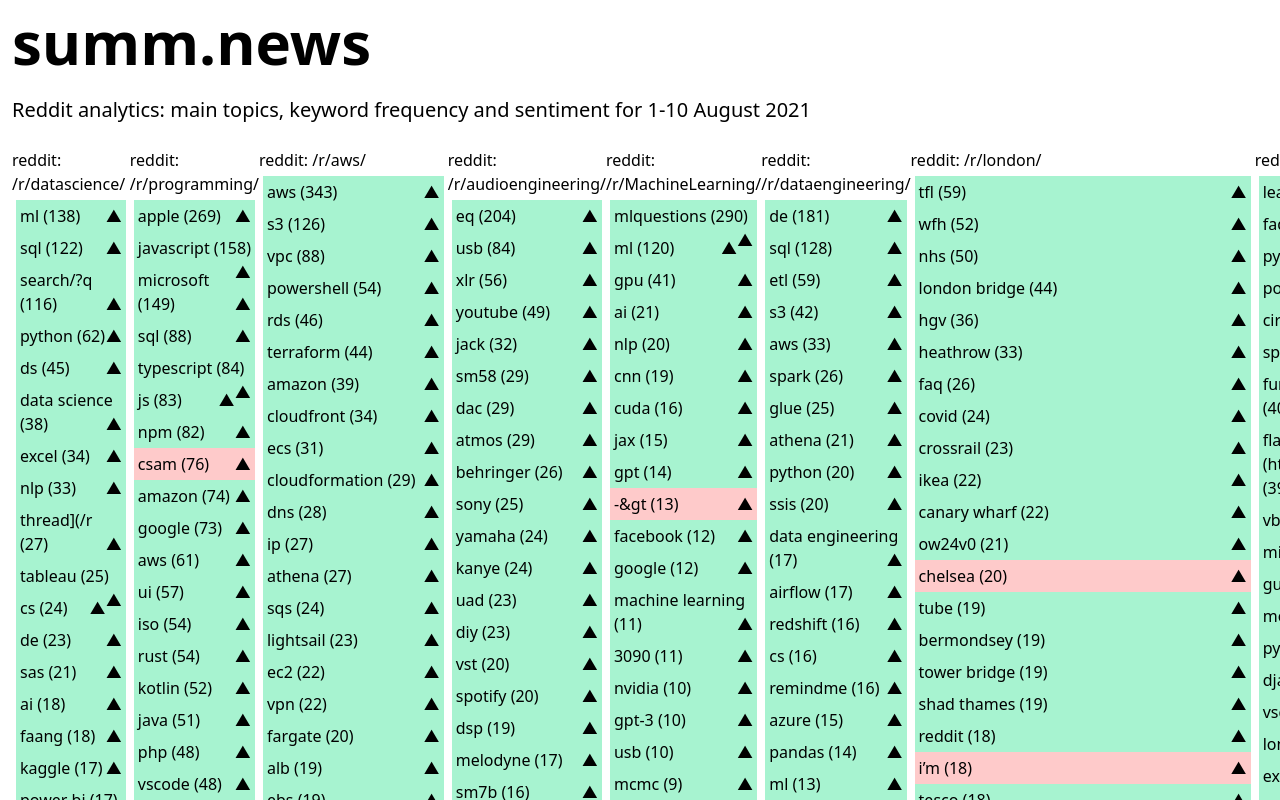
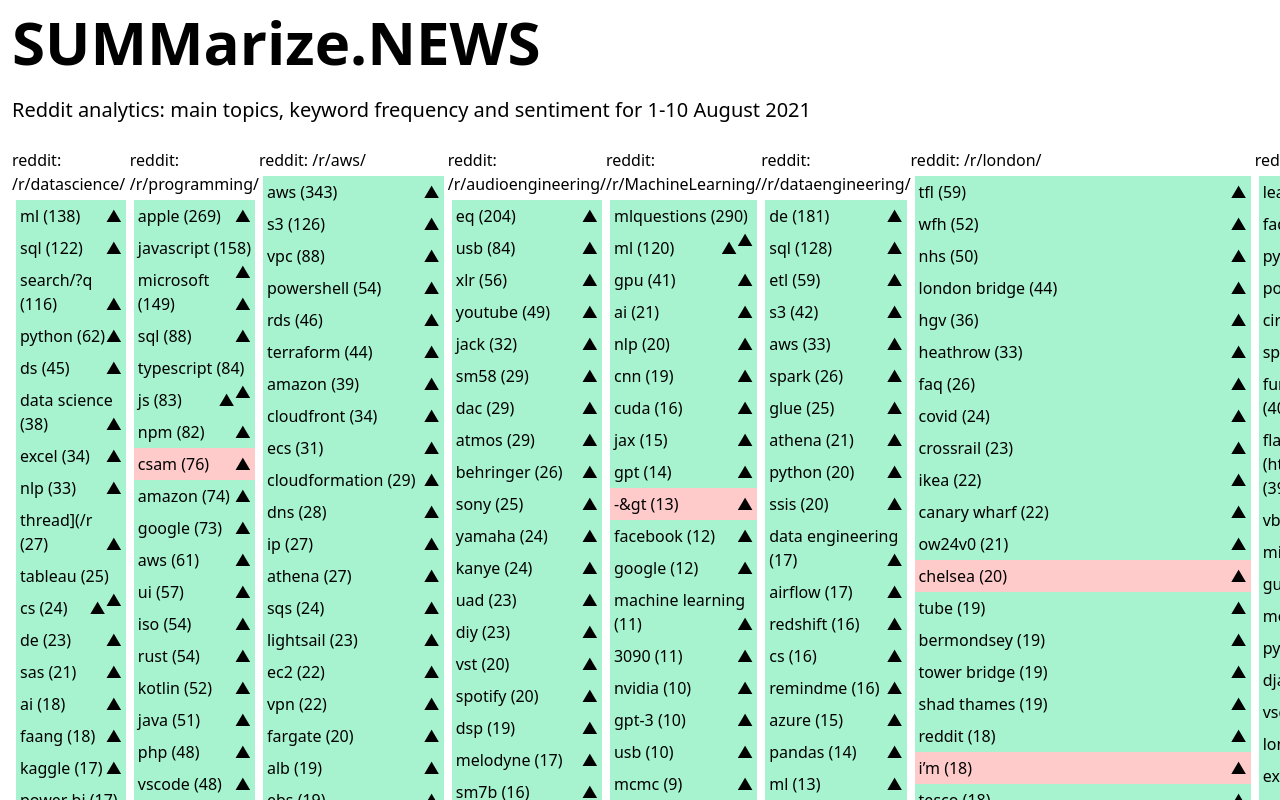
Before and after one commit to nborbit/summarize-news, a Next.js app: page / in a window 1280 px wide. Shown: the top 800 px of the page. Built offline with nearby package versions, Linux system fonts and the light colour scheme.

Commit message:
Title update

```diff
--- a/pages/index.js
+++ b/pages/index.js
@@ -13,7 +13,7 @@
 
         <main class="container min-w-full">
             <h1 class="text-6xl p-3 font-extrabold">
-                summ.news
+                SUMMarize.NEWS
             </h1>
             <h2 class="text-xl p-3">
             Reddit analytics: main topics, keyword frequency and sentiment for 1-10 August 2021
```
